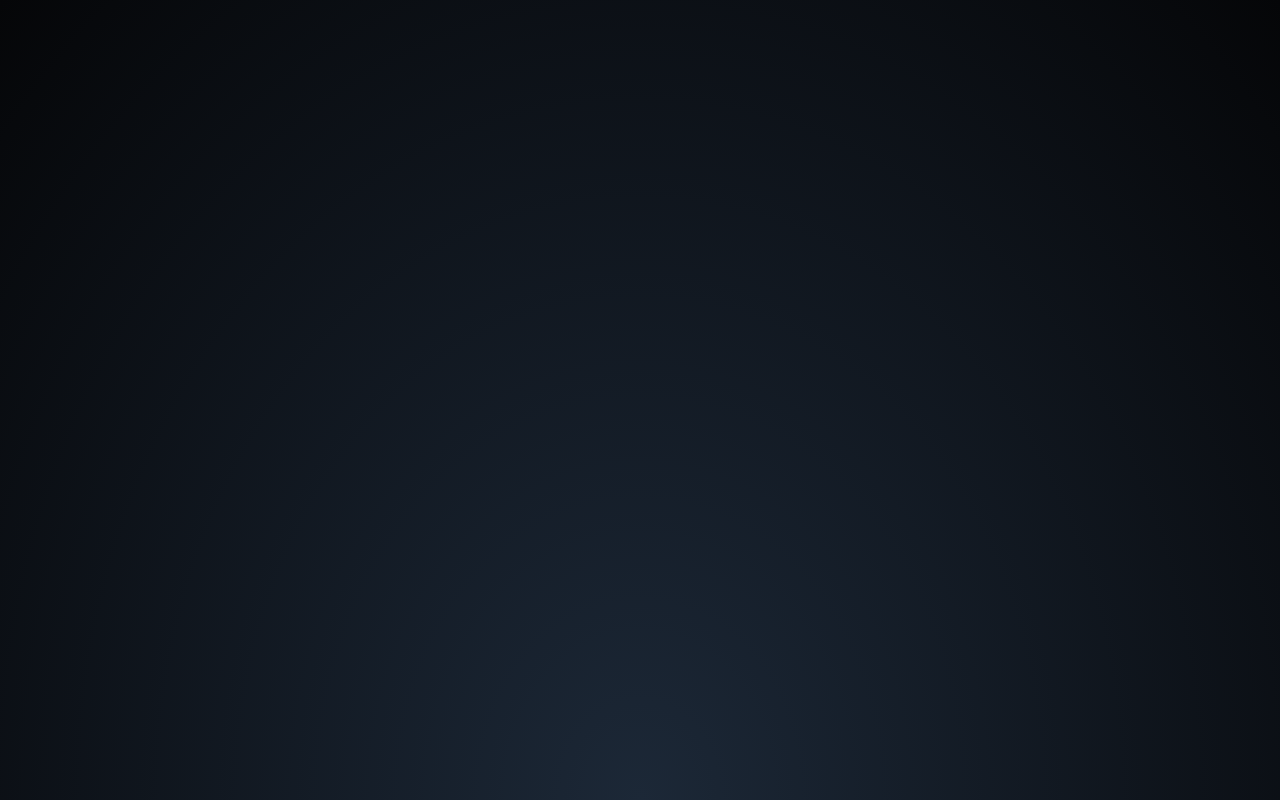
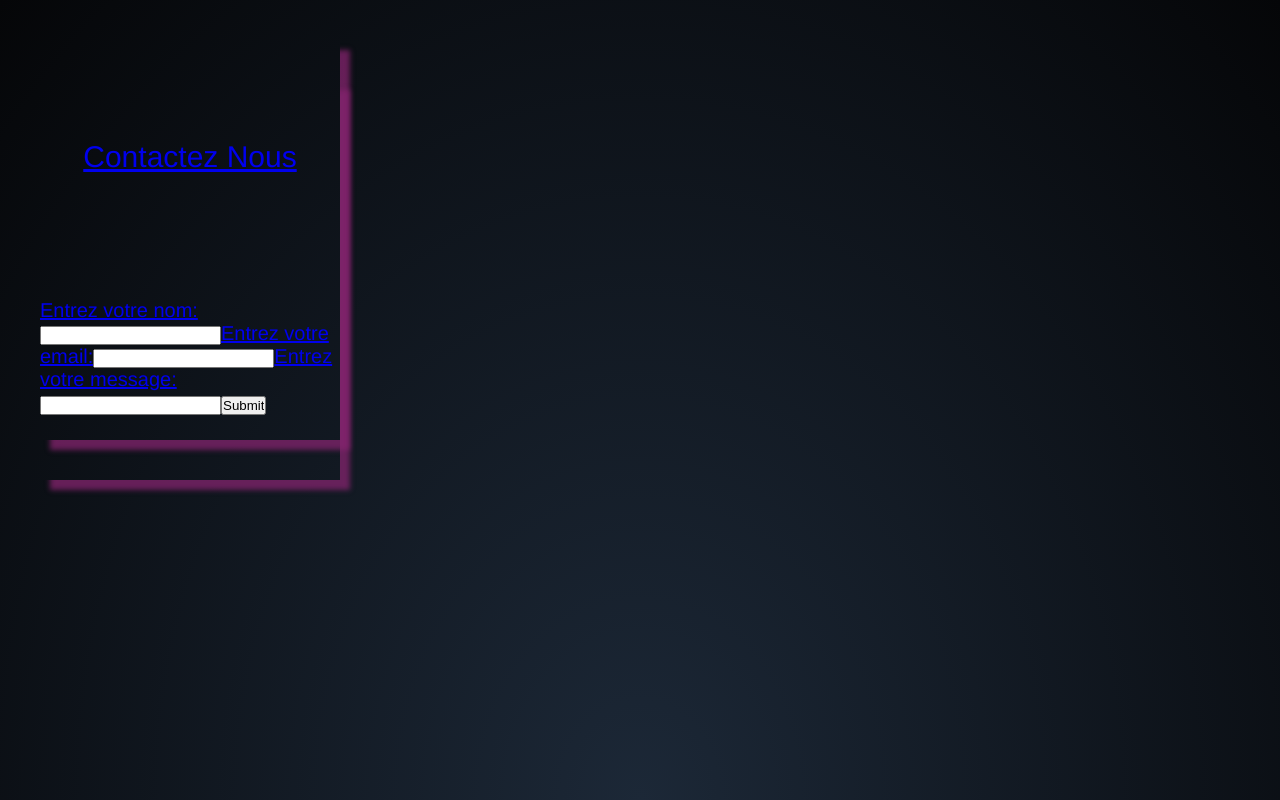
Before and after one commit to Jm49000/Hackathon-1, a React (Vite) app: page /contact in a window 1280 px wide. Before the commit this address had no page. Built offline with nearby package versions, Linux system fonts and the light colour scheme.

Commit message:
contactformsanscss

```diff
--- a/src/App.jsx
+++ b/src/App.jsx
@@ -2,6 +2,7 @@ import "./App.css";
 import MainComponent from "@assets/components/MainComponent";
 import HomePage from "@assets/components/HomePage";
 import { Routes, Route } from "react-router-dom";
+import ContactForm from "@components/ContactForm";
 
 export default function App() {
   return (
@@ -9,6 +10,7 @@ export default function App() {
       <Routes>
         <Route path="/" element={<HomePage />} />
         <Route path="/wildearth" element={<MainComponent />} />
+        <Route path="/contact" element={<ContactForm />} />
       </Routes>
     </section>
   );
--- a/src/components/ContactForm.jsx
+++ b/src/components/ContactForm.jsx
@@ -1,5 +1,6 @@
 import "./ContactForm.scss";
 import { useState } from 'react';
+import { Link } from 'react-router-dom';
 
 const ContactForm = () => {
   const [inputs, setInputs] = useState({});
@@ -17,6 +18,7 @@ const ContactForm = () => {
 
   return (
     <>
+    <Link to="/contact" className="contact">
     <section>
     <div className="title">Contactez Nous</div>
     <form onSubmit={handleSubmit}>
@@ -38,7 +40,7 @@ const ContactForm = () => {
         </label>
       <label>Entrez votre message:
         <input
-          type="message"
+          type="textearea"
           name="message"
           value={inputs.message || ""}
           onChange={handleChange}
@@ -47,6 +49,7 @@ const ContactForm = () => {
         <input type="submit" />
     </form>
     </section>
+    </Link>
     </>
   )
 }
--- a/src/components/ContactForm.scss
+++ b/src/components/ContactForm.scss
@@ -1,20 +1,33 @@
 section {
-    border:3px solid black;
-    box-shadow: 2px;
-    padding:3px;
+
+box-shadow: 10px 10px 5px 0px rgba(133,36,111,0.75);
+-webkit-box-shadow: 10px 10px 5px 0px rgba(133,36,111,0.75);
+-moz-box-shadow: 10px 10px 5px 0px rgba(133,36,111,0.75);
+    justify-content: center;
+    align-items: center;
     display:flex;
-    }
-
-.title {
-    text-align: center;
-    font-size: 2em;
-}
-.form {
-    display: flex;
-}
-.label {
+    font-size: 20px;
+    flex-wrap: wrap;
+    margin: 2em;
+    height: 20em;
+    width: 15em;
 
 }
+.title {
+    justify-content: center;
+    font-size: 30px;
+   }
+
+   .form {
+    display: flex;
+    }
+.label {
+justify-content: center;
+flex-wrap: wrap;
+font-size: 24px;
+}
 .input {
-
+    justify-content: center;
+    flex-wrap: wrap;
+    font-size: 24px;
 }
```
Also changed, not shown: 1 other file (tests, documents, lock files or other folders).
